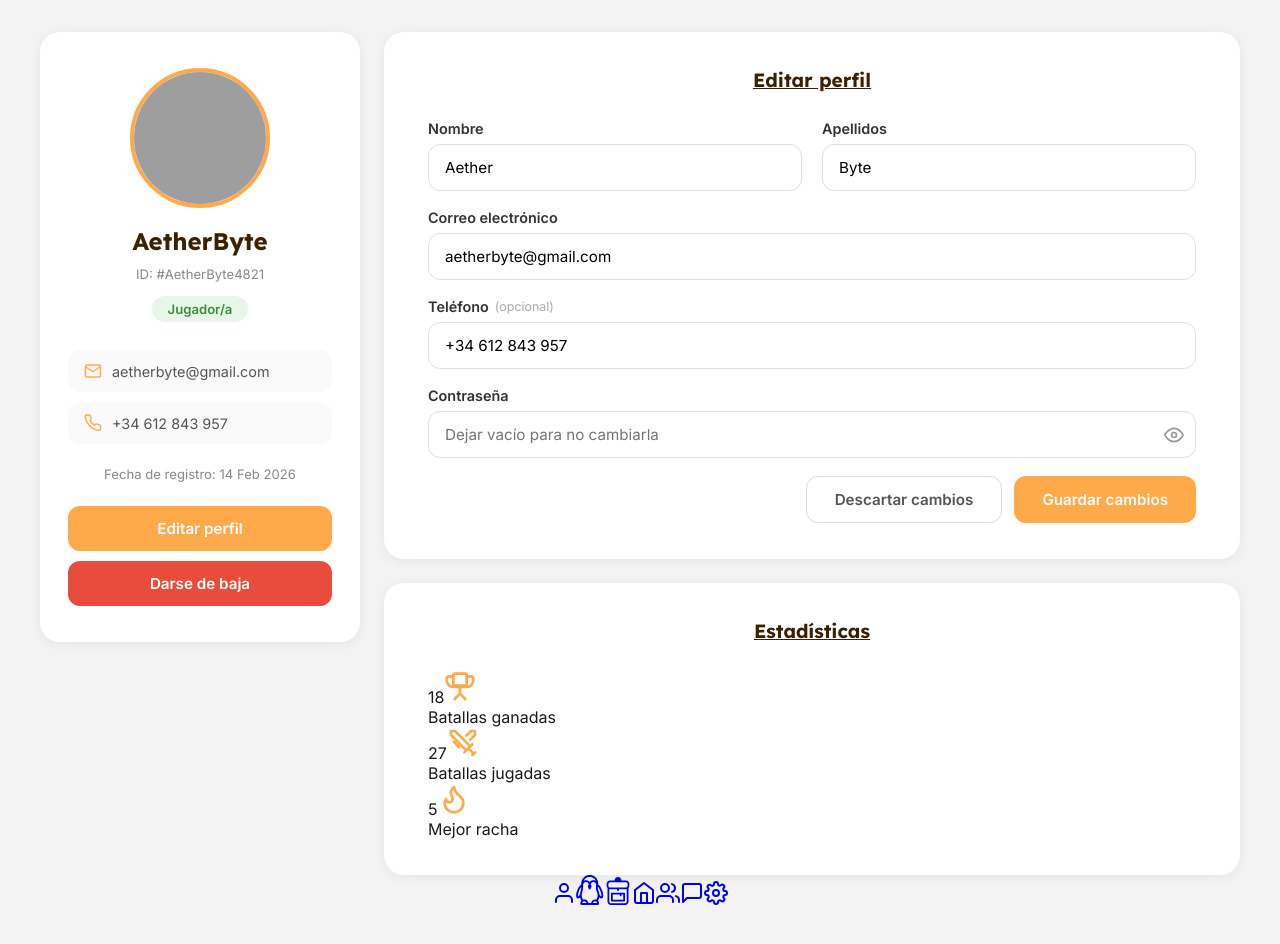
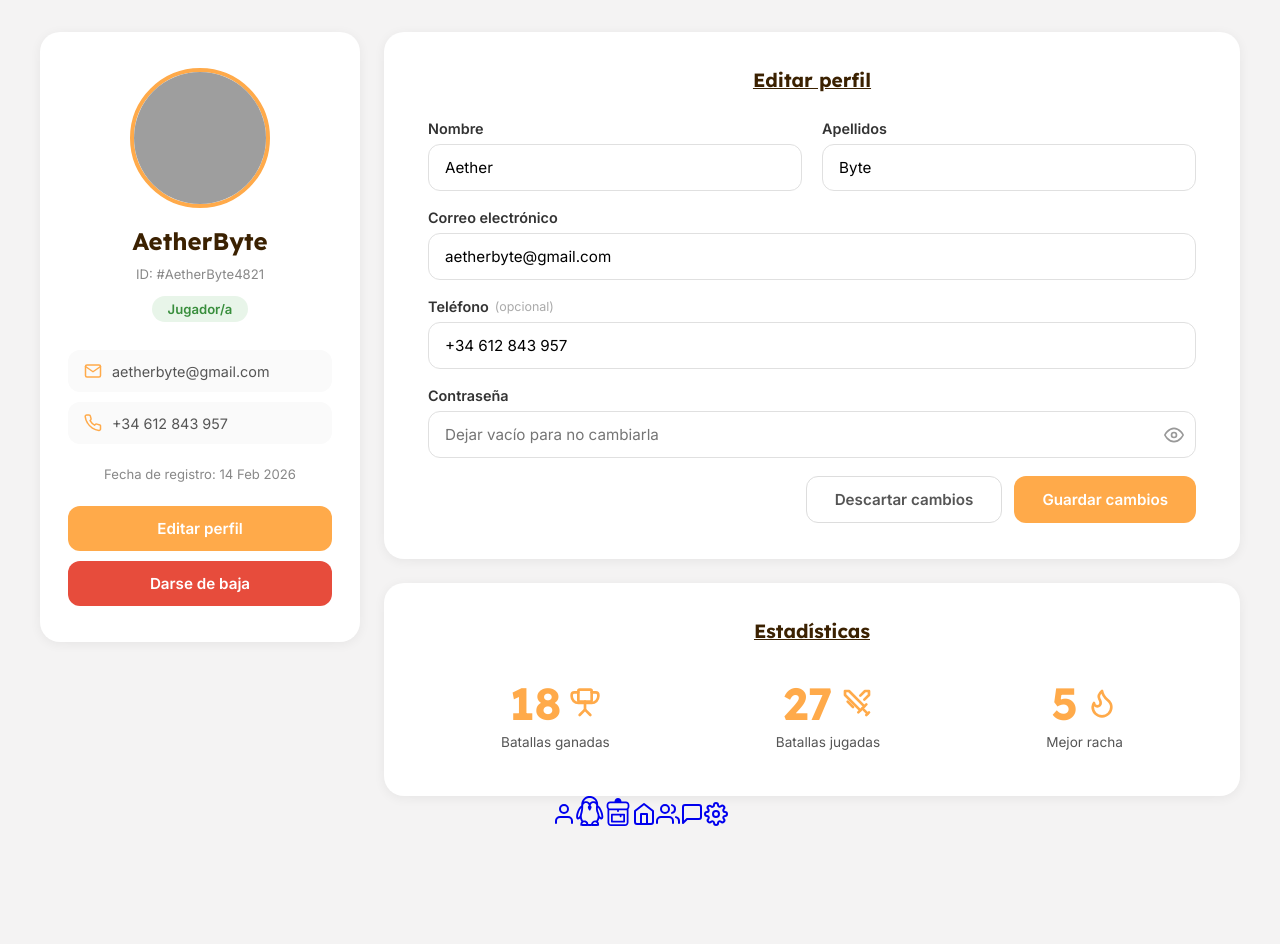
Before and after one commit to 333ares/Xuxemons, an Angular app in the folder frontend/: page /perfilUsuario in a window 1280 px wide. Shown: the top 944 px of the page. Built offline with nearby package versions, Linux system fonts and the light colour scheme; grey boxes are pictures that could not be loaded.

Commit message:
Parte de la estadistica del css

```diff
--- a/frontend/src/app/perfil-usuario/perfil-usuario.css
+++ b/frontend/src/app/perfil-usuario/perfil-usuario.css
@@ -344,3 +344,90 @@ input.input-error {
   background-color: #f5d4a0;
   cursor: not-allowed;
 }
+/* ESTADÍSTICAS */
+
+.card-estadisticas {
+  flex-shrink: 0;
+}
+
+/* Tres columnas iguales para las estadísticas */
+.estadisticas-grid {
+  display: flex;
+  justify-content: space-around;
+  align-items: center;
+  gap: 20px;
+  padding: 10px 0;
+}
+
+.stat-item {
+  display: flex;
+  flex-direction: column;
+  align-items: center;
+  gap: 8px;
+}
+
+/* Número e icono en la misma fila */
+.stat-top {
+  display: flex;
+  align-items: center;
+  gap: 8px;
+}
+
+/* Número grande en naranja, igual que en el diseño */
+.stat-numero {
+  font-family: var(--font-display);
+  font-size: 2.8rem;
+  font-weight: 700;
+  color: var(--color-primary);
+  line-height: 1;
+}
+
+.stat-label {
+  font-size: 0.85rem;
+  color: #555;
+  text-align: center;
+}
+
+/* DIÁLOGO DE CONFIRMACIÓN */
+
+/* Overlay que bloquea toda la pantalla mientras el diálogo está abierto */
+.dialogo-overlay {
+  position: fixed;
+  inset: 0;
+  background-color: rgba(0, 0, 0, 0.45);
+  display: flex;
+  align-items: center;
+  justify-content: center;
+  z-index: 100;
+}
+
+.dialogo-box {
+  background: #fff;
+  border-radius: 20px;
+  padding: 40px 44px;
+  max-width: 440px;
+  width: 90%;
+  text-align: center;
+  box-shadow: 0 8px 40px rgba(0, 0, 0, 0.15);
+}
+
+.dialogo-box h3 {
+  font-family: var(--font-display);
+  font-size: 1.2rem;
+  font-weight: 700;
+  color: #3b2101;
+  margin-bottom: 12px;
+}
+
+.dialogo-box p {
+  font-size: 0.9rem;
+  color: #555;
+  margin-bottom: 28px;
+  line-height: 1.6;
+}
+
+.dialogo-botones {
+  display: flex;
+  justify-content: center;
+  gap: 14px;
+}
```
